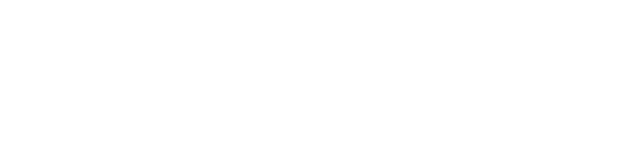
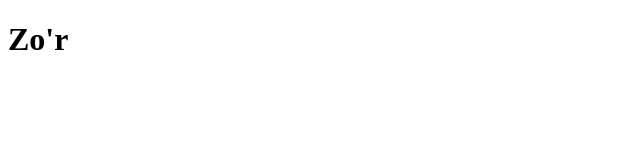
Before and after one commit to amirbek887/frontend, a plain HTML site: page index.html in a window 1280 px wide. Shown: the full height of the page, 0-640 px from the left. Drawn offline with Linux system fonts and the light colour scheme.

Commit message:
Add header

```diff
--- a/index.html
+++ b/index.html
@@ -7,6 +7,8 @@
   <title>Github</title>
 </head>
 <body>
-
+  <header>
+    <h1>Zo'r</h1>
+  </header>
 </body>
 </html>
```
Also changed, not shown: 1 other file.
